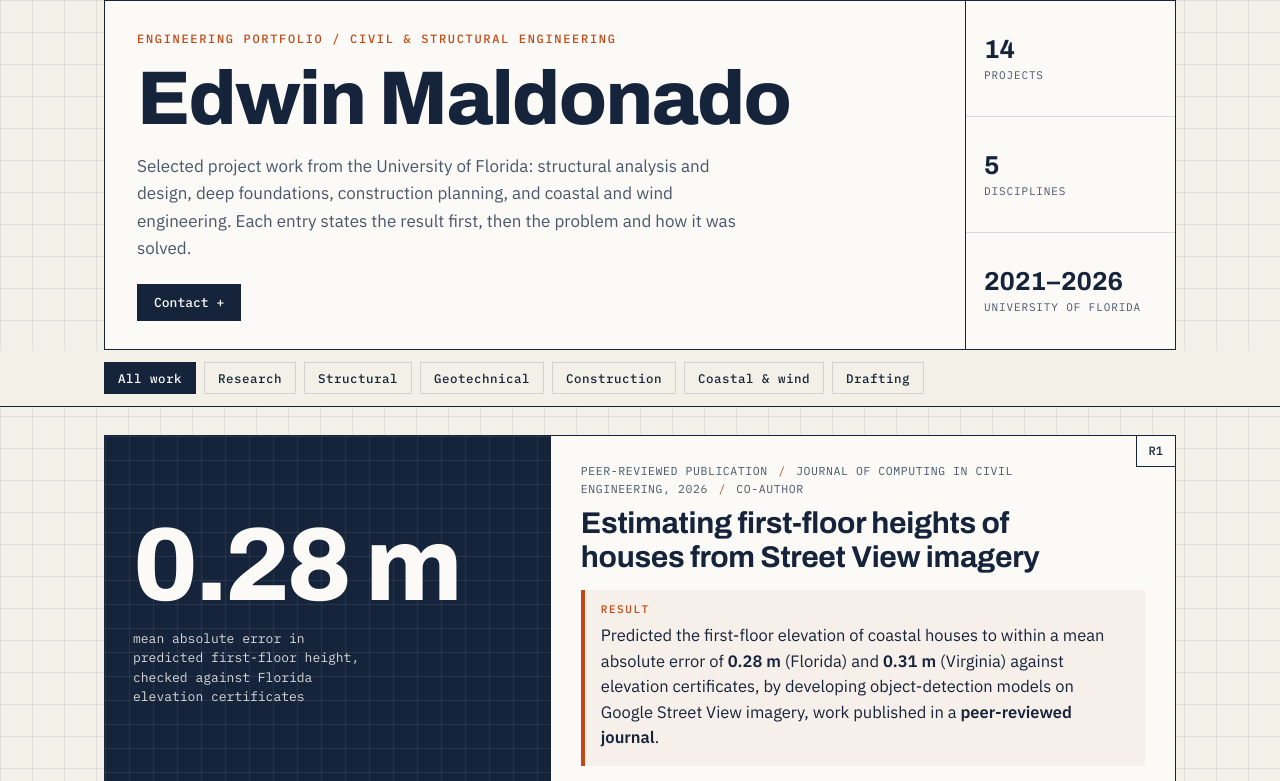
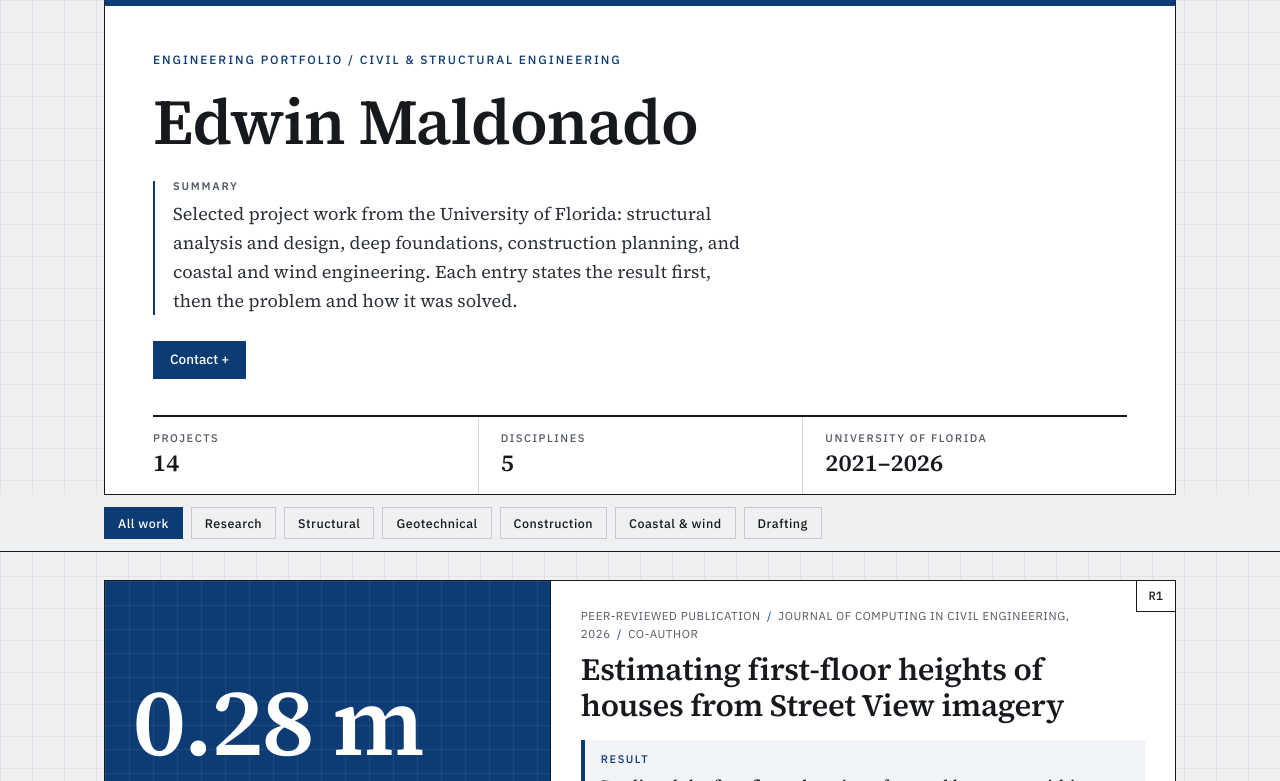
Before and after one commit to edwinMalGal/edwinmalgal.github.io, a plain HTML site: page index.html in a window 1280 px wide. Shown: the top 781 px of the page. Drawn offline with Linux system fonts and the light colour scheme; no server answers.

Commit message:
5th commit

```diff
--- a/index.html
+++ b/index.html
@@ -6,88 +6,89 @@
 <title>Edwin Maldonado | Engineering Portfolio</title>
 <meta name="description" content="Engineering portfolio of Edwin Maldonado: structural, geotechnical, construction and coastal project work.">
 <link rel="preconnect" href="https://fonts.googleapis.com">
-<link href="https://fonts.googleapis.com/css2?family=Archivo:wdth,wght@75..125,400..800&family=IBM+Plex+Mono:wght@400;500&family=IBM+Plex+Sans:wght@400;500;600&display=swap" rel="stylesheet">
+<link href="https://fonts.googleapis.com/css2?family=Source+Serif+4:ital,opsz,wght@0,8..60,400..700;1,8..60,400..600&family=IBM+Plex+Mono:wght@400;500&family=IBM+Plex+Sans:wght@400;500;600&display=swap" rel="stylesheet">
 <style>
-:root{--paper:#f3f0e8;--card:#fbfaf6;--ink:#15233b;--soft:#4a566b;--line:#15233b26;--hair:#15233b14;--accent:#bf4a17;
-  --mono:"IBM Plex Mono",ui-monospace,Menlo,Consolas,monospace;--sans:"IBM Plex Sans",system-ui,-apple-system,"Segoe UI",sans-serif;--disp:"Archivo","IBM Plex Sans",system-ui,sans-serif}
+:root{--paper:#eef0f2;--card:#fff;--ink:#16191d;--soft:#525a63;--line:#16191d2e;--hair:#16191d0f;--accent:#0d3b73;--tint:#0d3b730f;
+  --mono:"IBM Plex Sans",system-ui,-apple-system,"Segoe UI",sans-serif;--sans:"Source Serif 4","Source Serif Pro",Georgia,"Times New Roman",serif;--disp:"Source Serif 4","Source Serif Pro",Georgia,"Times New Roman",serif;--code:"IBM Plex Mono",ui-monospace,Menlo,Consolas,monospace}
 *{box-sizing:border-box}
 html{scroll-behavior:smooth}
-body{margin:0;background:var(--paper);color:var(--ink);font:16px/1.6 var(--sans);
+body{margin:0;background:var(--paper);color:var(--ink);font:17px/1.6 var(--sans);
   background-image:linear-gradient(var(--hair) 1px,transparent 1px),linear-gradient(90deg,var(--hair) 1px,transparent 1px);background-size:32px 32px}
 a{color:inherit}
 .wrap{max-width:1120px;margin:0 auto;padding:0 24px}
-header{padding:56px 0 28px}
-.title{border:1.5px solid var(--ink);background:var(--card);display:grid;grid-template-columns:1fr auto}
-.title .main{padding:32px 32px 28px}
-.kicker{font:500 12px/1 var(--mono);letter-spacing:.14em;text-transform:uppercase;color:var(--accent);margin:0 0 18px}
-h1{font:800 clamp(40px,7vw,76px)/.95 var(--disp);font-stretch:112%;letter-spacing:-.02em;margin:0 0 18px}
-.intro{max-width:60ch;margin:0;color:var(--soft);font-size:17px}
+header{padding:40px 0 28px}
+.title{display:block;background:var(--card);border:1.5px solid var(--ink);border-top:6px solid var(--accent);padding:48px 48px 0}
+.title .main{padding:0 0 36px;display:flow-root}
+.kicker{font:500 12px/1 var(--mono);letter-spacing:.16em;text-transform:uppercase;color:var(--accent);margin:0 0 22px}
+h1{font:600 clamp(40px,6vw,64px)/1.05 var(--disp);letter-spacing:-.015em;margin:0 0 26px}
+.intro{margin:0;max-width:62ch;font-size:18px;color:#2b3138;padding-left:18px;border-left:2px solid var(--accent)}
+.intro::before{content:"Summary";display:block;font:600 11px/1 var(--mono);letter-spacing:.16em;text-transform:uppercase;color:var(--soft);margin-bottom:8px}
 .links{display:flex;flex-wrap:wrap;gap:10px;margin-top:22px}
 .links a{font:500 13px/1 var(--mono);text-decoration:none;border:1.5px solid var(--ink);padding:10px 14px}
 .links a:hover{background:var(--ink);color:var(--card)}
-.block{border-left:1.5px solid var(--ink);display:grid;grid-template-rows:repeat(3,1fr);min-width:210px}
-.block div{padding:14px 18px;border-bottom:1px solid var(--line);display:flex;flex-direction:column;justify-content:center}
-.block div:last-child{border-bottom:0}
-.block b{font:700 26px/1.1 var(--disp)}
-.block span{font:400 11px/1.3 var(--mono);letter-spacing:.08em;text-transform:uppercase;color:var(--soft);margin-top:4px}
+.headshot{float:right;width:190px;aspect-ratio:4/5;object-fit:cover;margin:0 0 16px 44px;border:1.5px solid var(--ink);background:var(--paper)}
+.block{display:grid;grid-template-columns:repeat(3,1fr);border-top:2px solid var(--ink)}
+.block div{padding:14px 0 16px;display:flex;flex-direction:column-reverse}
+.block div+div{padding-left:22px;border-left:1px solid var(--line)}
+.block b{font:600 24px/1.2 var(--disp);font-variant-numeric:lining-nums}
+.block span{font:500 11px/1.3 var(--mono);letter-spacing:.14em;text-transform:uppercase;color:var(--soft);margin-bottom:4px}
 nav{position:sticky;top:0;z-index:5;background:var(--paper);border-bottom:1.5px solid var(--ink);margin-bottom:28px}
 nav .wrap{display:flex;gap:8px;overflow-x:auto;padding-top:12px;padding-bottom:12px}
 nav button{font:500 12.5px/1 var(--mono);letter-spacing:.04em;white-space:nowrap;padding:9px 13px;border:1.5px solid var(--line);background:transparent;color:var(--ink);cursor:pointer}
 nav button:hover{border-color:var(--ink)}
-nav button[aria-pressed="true"]{background:var(--ink);color:var(--card);border-color:var(--ink)}
+nav button[aria-pressed="true"]{background:var(--accent);color:var(--card);border-color:var(--accent)}
 .sheet{position:relative;display:grid;grid-template-columns:minmax(0,5fr) minmax(0,7fr);background:var(--card);border:1.5px solid var(--ink);margin-bottom:28px;scroll-margin-top:72px}
 .sheet[hidden]{display:none}
-.no{position:absolute;top:0;right:0;font:500 12px/1 var(--mono);padding:9px 12px;border-left:1.5px solid var(--ink);border-bottom:1.5px solid var(--ink);background:var(--card)}
+.no{position:absolute;top:0;right:0;font:500 12px/1 var(--code);padding:9px 12px;border-left:1.5px solid var(--ink);border-bottom:1.5px solid var(--ink);background:var(--card)}
 .figs{border-right:1.5px solid var(--ink);background:#fff;display:grid;grid-template-columns:1fr 1fr;align-content:center}
 .fig{grid-column:1/-1;display:block}
 .fig.small{grid-column:auto;border-top:1px solid var(--line)}
 .fig img{display:block;width:100%;height:auto}
-.plate{grid-column:1/-1;min-height:260px;height:100%;padding:28px;display:flex;flex-direction:column;justify-content:center;background:var(--ink);color:var(--card);
+.plate{grid-column:1/-1;min-height:260px;height:100%;padding:28px;display:flex;flex-direction:column;justify-content:center;background:var(--accent);color:var(--card);
   background-image:linear-gradient(#ffffff12 1px,transparent 1px),linear-gradient(90deg,#ffffff12 1px,transparent 1px);background-size:24px 24px}
-.figs:has(.plate){display:block;background:var(--ink)}
-.plate .big{font:800 clamp(64px,9vw,104px)/.9 var(--disp);font-stretch:115%;letter-spacing:-.03em}
-.plate .cap{font:400 13px/1.5 var(--mono);margin-top:16px;max-width:30ch;opacity:.85}
+.figs:has(.plate){display:block;background:var(--accent)}
+.plate .big{font:600 clamp(60px,8vw,96px)/.95 var(--disp);letter-spacing:-.02em;font-variant-numeric:lining-nums}
+.plate .cap{font:400 italic 15px/1.45 var(--sans);margin-top:16px;max-width:32ch;opacity:.9}
 .head{padding:26px 30px 24px;align-self:center}
 .body{grid-column:1/-1;border-top:1.5px solid var(--ink);padding:6px 30px 22px}
 .meta{font:400 11.5px/1.5 var(--mono);letter-spacing:.05em;text-transform:uppercase;color:var(--soft);margin:0 44px 10px 0}
 .meta i{font-style:normal;color:var(--accent);padding:0 3px}
-h2{font:700 clamp(23px,2.6vw,30px)/1.12 var(--disp);letter-spacing:-.01em;margin:0 0 16px;text-wrap:balance}
-.xyz{margin:0;padding:14px 16px 15px;border-left:4px solid var(--accent);background:#bf4a170f;font-size:16.5px;line-height:1.55}
+h2{font:600 clamp(24px,2.7vw,31px)/1.16 var(--disp);letter-spacing:-.01em;margin:0 0 16px;text-wrap:balance}
+.xyz{margin:0;padding:14px 16px 15px;border-left:4px solid var(--accent);background:var(--tint);font-size:17px;line-height:1.55}
 .xyz .lbl{display:block;font:500 11px/1 var(--mono);letter-spacing:.14em;text-transform:uppercase;color:var(--accent);margin-bottom:8px}
-.xyz b{font-weight:600}
+.xyz b{font-weight:600;font-variant-numeric:lining-nums}
 dl{margin:0;display:grid;grid-template-columns:repeat(3,1fr);gap:0 28px}
 dl div{padding-top:16px}
 dt{font:500 11px/1 var(--mono);letter-spacing:.14em;text-transform:uppercase;color:var(--accent);margin-bottom:8px}
-dd{margin:0;font-size:15px;line-height:1.6}
+dd{margin:0;font-size:15.5px;line-height:1.6}
 .foot{display:flex;flex-wrap:wrap;justify-content:space-between;align-items:center;gap:14px;margin-top:20px;border-top:1px solid var(--line);padding-top:16px}
 .tools{list-style:none;margin:0;padding:0;display:flex;flex-wrap:wrap;gap:6px}
 .tools li{font:400 11.5px/1 var(--mono);padding:6px 8px;border:1px solid var(--line)}
-.doc{font:500 13px/1 var(--mono);text-decoration:none;background:var(--ink);color:var(--card);padding:11px 14px;white-space:nowrap}
-.doc:hover{background:var(--accent)}
+.doc{font:500 13px/1 var(--mono);text-decoration:none;background:var(--accent);color:var(--card);padding:11px 14px;white-space:nowrap}
+.doc:hover{background:var(--ink)}
 .doc.off{background:transparent;color:var(--soft);border:1px dashed var(--line);pointer-events:none}
 footer{font:400 12px/1.6 var(--mono);color:var(--soft);padding:8px 0 56px}
 :focus-visible{outline:3px solid var(--accent);outline-offset:2px}
 @media (max-width:820px){
-  .title{grid-template-columns:1fr} .block{border-left:0;border-top:1.5px solid var(--ink);grid-template-rows:none;grid-template-columns:repeat(3,1fr)}
-  .block div{border-bottom:0;border-right:1px solid var(--line)} .block div:last-child{border-right:0}
+  .title{padding:28px 20px 0} .title .main{padding-bottom:26px} .headshot{width:104px;margin:0 0 10px 16px}
   .sheet{grid-template-columns:1fr} .figs{border-right:0;border-bottom:1.5px solid var(--ink)} .plate{min-height:200px}
-  .title .main,.head{padding:22px 20px} .body{padding:4px 20px 20px} dl{grid-template-columns:1fr} header{padding-top:28px}
+  .head{padding:22px 20px} .body{padding:4px 20px 20px} dl{grid-template-columns:1fr} header{padding-top:28px}
 }
-@media (max-width:480px){.block b{font-size:21px} .block div{padding:12px}}
+@media (max-width:480px){.block b{font-size:19px} .block div+div{padding-left:12px} body{font-size:16px}}
 @media (prefers-reduced-motion:reduce){html{scroll-behavior:auto}}
 /* ---- contact button ---- */
-.contact{position:relative;display:inline-block;margin-top:22px}
-.contact summary{list-style:none;cursor:pointer;font:500 13px/1 var(--mono);background:var(--ink);color:var(--card);border:1.5px solid var(--ink);padding:11px 16px;user-select:none}
+.contact{position:relative;display:inline-block;margin-top:26px}
+.contact summary{list-style:none;cursor:pointer;font:500 13.5px/1 var(--mono);background:var(--accent);color:var(--card);border:1.5px solid var(--accent);padding:11px 16px;user-select:none}
 .contact summary::-webkit-details-marker{display:none}
 .contact summary::after{content:" +"}
 .contact[open] summary::after{content:" \2212"}
-.contact summary:hover{background:var(--accent);border-color:var(--accent)}
+.contact summary:hover{background:var(--ink);border-color:var(--ink)}
 .contact ul{position:absolute;z-index:10;left:0;top:calc(100% + 6px);min-width:340px;margin:0;padding:0;list-style:none;background:var(--card);border:1.5px solid var(--ink);box-shadow:6px 6px 0 var(--line)}
 .contact li+li{border-top:1px solid var(--line)}
 .contact a{display:block;padding:12px 16px;text-decoration:none}
-.contact a:hover{background:var(--ink);color:var(--card)}
+.contact a:hover{background:var(--tint)}
 .contact a b{display:block;font:500 11px/1 var(--mono);letter-spacing:.14em;text-transform:uppercase;color:var(--accent);margin-bottom:6px}
-.contact a span{font:400 13px/1.3 var(--mono);word-break:break-all}
+.contact a span{font:400 13px/1.3 var(--code);word-break:break-all}
 </style>
 </head>
 <body>
```
Also changed, not shown: 1 other file.
